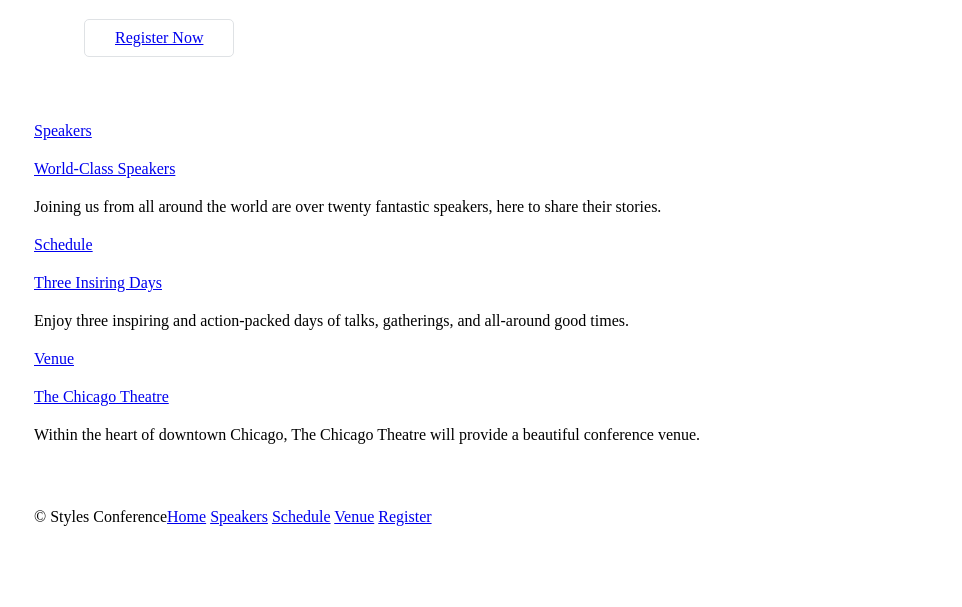
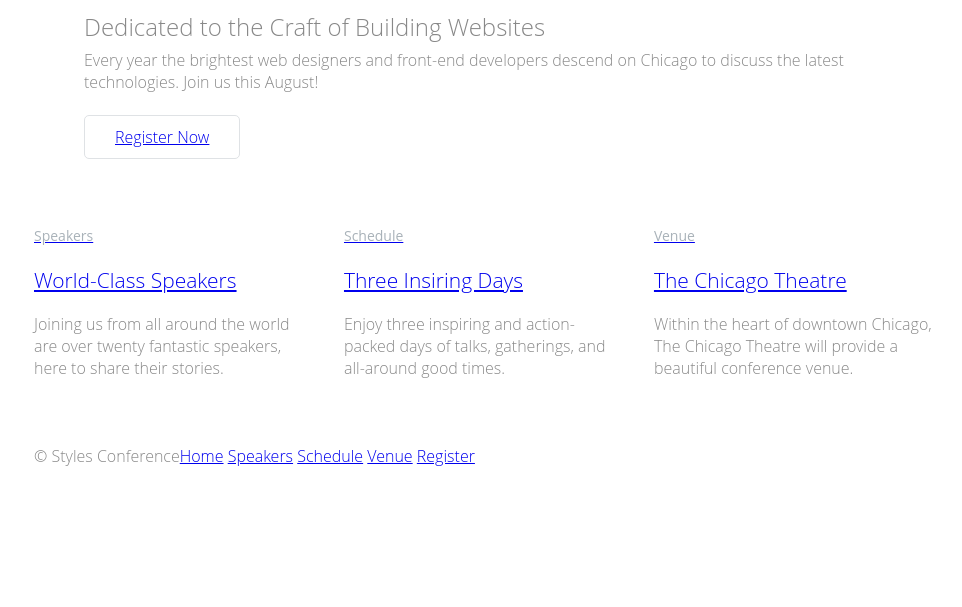
Before and after one commit to msagerup/Conference-website, a plain HTML site: page index.html in a window 1280 px wide. Shown: the part 193-800 px from the top of the page, without its empty margins (156-1118 px from the left). Drawn offline with Linux system fonts and the light colour scheme.

Commit message:
Add grid system and font chang

```diff
--- a/assets/stylesheets/main.css
+++ b/assets/stylesheets/main.css
@@ -67,11 +67,15 @@ CONTAINER
 --------------------------------
 */
 
+.container,
+.grid {
+	margin: 0 auto;
+	width: 960px;
+}
+
 .container {
-	margin: 0 auto;
 	padding-left: 30px;
 	padding-right: 30px;
-	width: 960px;
 }
 
 /*
@@ -82,6 +86,44 @@ TYPOGRAPHY
 
 h1, h3, h4, h5, p {
 	margin-bottom: 22px;
+}
+
+h1, h2, h3, h4, {
+	color: #648880;
+}
+
+h1 {
+	font-size: 36px;
+	line-height: 44px;
+}
+
+h2 {
+	font-size: 24px;
+	line-height: 44px;
+}
+
+h3 {
+	font-size: 21px;
+}
+
+h4 {
+	font-size: 18px;
+}
+
+h5 {
+	color: #a9b2b9;
+	font-size: 14px;
+	font-weight: 400;
+}
+/*
+-------------------------
+COSTUM STYLES
+-------------------------
+*/
+
+body {
+	color: #888;
+	font: 300 16px/22px "Open Sans", "Helvetica Neue", Helvetica, Arial, sans-serif;
 }
 
 
@@ -159,3 +201,30 @@ PRIMARY FOOTER
 	padding-bottom: 44px;
 	padding-top: 44px;
 }
+
+/*
+-------------------------------
+GRID SYSTEM
+-------------------------------
+*/
+
+.col-1-3 {
+	width: 33.33%;
+}
+
+.col-2-3 {
+	width: 66.66%;
+}
+
+.col-1-3,
+.col-2-3 {
+	display: inline-block;
+	vertical-align: top;
+}
+
+.grid,
+.col-1-3,
+.col-2-3 {
+	padding-left: 15px;
+	padding-right: 15px;
+}
--- a/index.html
+++ b/index.html
@@ -30,25 +30,31 @@
       <a class="btn btn-alt" href="register.html">Register Now</a>
     </section>
 
-    <section class="container ">
+    <section class="grid">
 
-      <section>
+      <!-- Speakers -->
+
+      <section class="col-1-3">
         <a href="speaker.html">
           <h5>Speakers</h5>
           <h3>World-Class Speakers</h3>
         </a>
         <p>Joining us from all around the world are over twenty fantastic speakers, here to share their stories.</p>
-      </section>
+      </section><!--
 
-      <section>
+      Schedule
+
+      --><section class="col-1-3">
         <a href="schedule.html">
           <h5>Schedule</h5>
           <h3>Three Insiring Days</h3>
         </a>
         <p>Enjoy three inspiring and action-packed days of talks, gatherings, and all-around good times.</p>
-      </section>
+      </section><!--
 
-      <section>
+      Venue
+
+      --><section class="col-1-3">
         <a href="venue.html">
           <h5>Venue</h5>
           <h3>The Chicago Theatre</h3>
```
